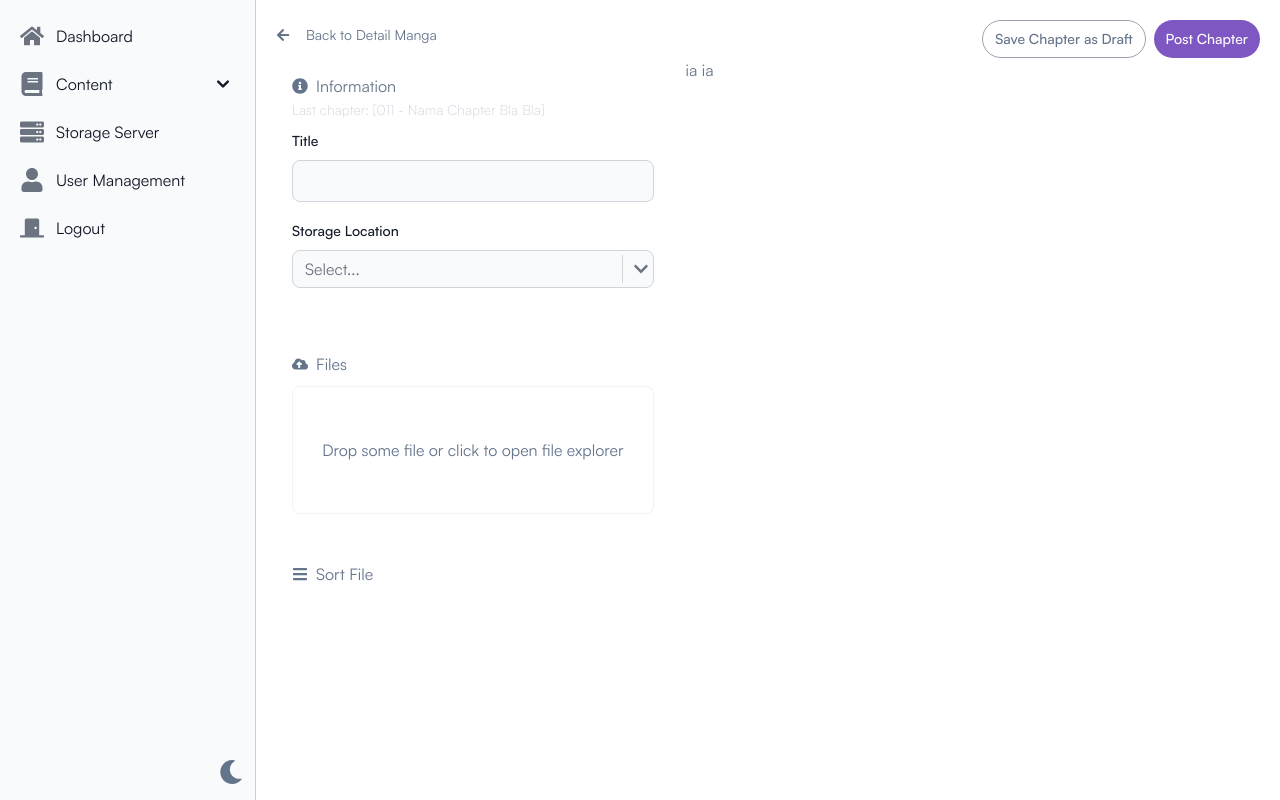
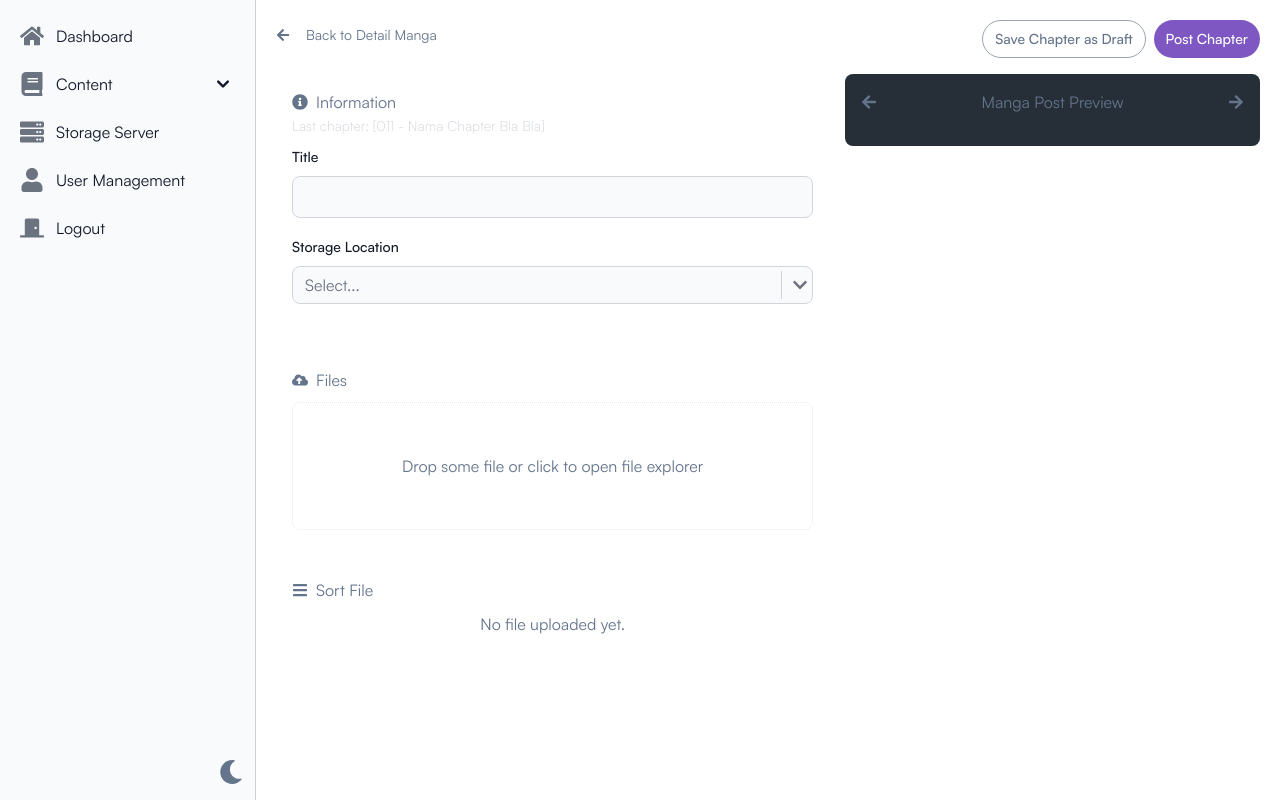
Before and after one commit to azzahradins/kyscms-js, a Next.js app: page /manga/detail/1/chapters/add in a window 1280 px wide. Built offline with nearby package versions, Linux system fonts and the light colour scheme.

Commit message:
[update] add new chapters

```diff
--- a/app/(private)/manga/detail/[slug]/(forms)/chapters/add/chapterAddForm.tsx
+++ /dev/null
@@ -1,91 +0,0 @@
-import { InputFieldFb as InputField, SelectInput } from '@/components/Forms'
-import Link from 'next/link'
-import { useCallback, useState } from 'react'
-import { useDropzone } from 'react-dropzone'
-import { FaBars, FaCloudUploadAlt, FaInfoCircle } from 'react-icons/fa'
-import { SortImage } from './components/SortImage'
-import { randomBytes } from 'crypto'
-
-export interface IFileList {
-  id: string
-  file: File
-}
-
-export default function ChapterAddForm (): React.ReactElement {
-  const [fileList, setFileList] = useState<IFileList[]>([])
-
-  const onDrop = useCallback((accepted: any) => {
-    accepted.forEach((element: File) => {
-      setFileList(oldList => [...oldList, { id: randomBytes(8).toString('hex'), file: element }])
-    })
-  }, [])
-
-  const { getRootProps, getInputProps, isDragActive } = useDropzone({
-    onDrop,
-    accept: {
-      'image/jpeg': [],
-      'image/png': [],
-      'image/webp': []
-    }
-  })
-
-  const removeImage = (key: string): void => {
-    const newList = fileList.filter((item) => item.id !== key)
-    setFileList(newList)
-  }
-
-  return (
-    <div className='flex flex-row gap-4'>
-      <div className='w-full lg:w-2/5'>
-        <div className='p-4 dark:bg-dark-2 rounded-lg mb-4'>
-          <div className='mb-2'>
-            <span className='inline-flex gap-2'> <FaInfoCircle className='self-center'/> Information </span>
-            <p className='text-sm font-light text-gray-300'>Last chapter: <Link href='#'>[011 - Nama Chapter Bla Bla]</Link></p>
-          </div>
-          <InputField
-            name='title'
-            label='Title'/>
-          <SelectInput
-            name='server'
-            label='Storage Location'
-            options={[{ value: 'gd1', label: 'Google Drive 1' }, { value: 'wp1', label: 'Wordpress 1' }, { value: 'cd1', label: 'Custom Domain 1' }]}
-            isMulti/>
-        </div>
-
-        <div className='p-4 dark:bg-dark-2 rounded-lg mb-4'>
-          <div className='mb-2'>
-            <span className='inline-flex gap-2'> <FaCloudUploadAlt className='self-center'/> Files </span>
-          </div>
-          <div {...getRootProps()}>
-            <input {...getInputProps()} />
-            <div className='border p-4 border-dotted rounded-lg h-32 flex justify-center'>
-            {isDragActive
-              ? <span className='self-center'> Just drop it here </span>
-              : <span className='self-center'> Drop some file or click to open file explorer </span>
-            }
-            </div>
-          </div>
-        </div>
-
-        <div className='p-4 dark:bg-dark-2 rounded-lg'>
-          <div className='mb-2'>
-            <span className='inline-flex gap-2'> <FaBars className='self-center'/> Sort File </span>
-          </div>
-          <div>
-            <SortImage itemList={fileList} handleRemove={removeImage}/>
-          </div>
-        </div>
-
-      </div>
-      <PreviewFile />
-    </div>
-  )
-}
-
-const PreviewFile = (): React.ReactElement => {
-  return (
-    <div>
-      ia ia
-    </div>
-  )
-}
--- /dev/null
+++ b/app/(private)/manga/detail/[slug]/(forms)/chapters/add/components/ChapterInformation.tsx
@@ -0,0 +1,22 @@
+import { InputFieldFb as InputField, SelectInput } from '@/components/Forms'
+import Link from 'next/link'
+import { FaInfoCircle } from 'react-icons/fa'
+
+export const ChapterInformation = (): React.ReactElement => {
+  return (
+    <div className='p-4 dark:bg-dark-2 rounded-lg mb-4'>
+      <div className='mb-2'>
+        <span className='inline-flex gap-2'> <FaInfoCircle className='self-center'/> Information </span>
+        <p className='text-sm font-light text-gray-300'>Last chapter: <Link href='#'>[011 - Nama Chapter Bla Bla]</Link></p>
+      </div>
+      <InputField
+        name='title'
+        label='Title'/>
+      <SelectInput
+        name='server'
+        label='Storage Location'
+        options={[{ value: 'gd1', label: 'Google Drive 1' }, { value: 'wp1', label: 'Wordpress 1' }, { value: 'cd1', label: 'Custom Domain 1' }]}
+        isMulti/>
+    </div>
+  )
+}
--- a/app/(private)/manga/detail/[slug]/(forms)/chapters/add/components/DragDrop.tsx
+++ b/app/(private)/manga/detail/[slug]/(forms)/chapters/add/components/DragDrop.tsx
@@ -0,0 +1,43 @@
+import { randomBytes } from 'crypto'
+import { type SetStateAction, useCallback } from 'react'
+import { useDropzone } from 'react-dropzone'
+import { FaCloudUploadAlt } from 'react-icons/fa'
+import { type IFileList } from '../page'
+
+export interface IDragDrop {
+  setFileList: React.Dispatch<SetStateAction<IFileList[]>>
+}
+
+export const DragDrop = ({ setFileList }: IDragDrop): React.ReactElement => {
+  const onDrop = useCallback((accepted: any) => {
+    accepted.forEach((element: File) => {
+      setFileList((oldList: any) => [...oldList, { id: randomBytes(8).toString('hex'), file: element }])
+    })
+  }, [])
+
+  const { getRootProps, getInputProps, isDragActive } = useDropzone({
+    onDrop,
+    accept: {
+      'image/jpeg': [],
+      'image/png': [],
+      'image/webp': []
+    }
+  })
+
+  return (
+    <div className='p-4 dark:bg-dark-2 rounded-lg mb-4'>
+      <div className='mb-2'>
+        <span className='inline-flex gap-2'> <FaCloudUploadAlt className='self-center'/> Files </span>
+      </div>
+      <div {...getRootProps()}>
+        <input {...getInputProps()} />
+        <div className='border p-4 border-dotted rounded-lg h-32 flex justify-center'>
+        {isDragActive
+          ? <span className='self-center'> Just drop it here </span>
+          : <span className='self-center'> Drop some file or click to open file explorer </span>
+        }
+        </div>
+      </div>
+    </div>
+  )
+}
--- /dev/null
+++ b/app/(private)/manga/detail/[slug]/(forms)/chapters/add/components/PreviewImage.tsx
@@ -0,0 +1,33 @@
+import { FaArrowLeft, FaArrowRight } from 'react-icons/fa'
+import { type IFileList } from '../page'
+import { useState } from 'react'
+
+interface IPreviewImage {
+  itemList?: IFileList[]
+}
+
+export const PreviewImage = ({
+  itemList
+}: IPreviewImage): React.ReactElement => {
+  const [position, setPosition] = useState(itemList?.length > 1 ? itemList[0].id : 0)
+
+  return (
+    <main className='w-3/4'>
+      <section className='sticky top-4 bg-dark-2 p-4 rounded-lg'>
+        <nav className='flex flex-row items-center justify-between mb-4'>
+          <FaArrowLeft/>
+          <p>Manga Post Preview</p>
+          <FaArrowRight/>
+        </nav>
+        <article className='grid grid-cols-4'>
+          {itemList?.map((image, index) => (
+            <div key={image.id} className=''>
+              <span className='text-sm font-semibold text-center mb-2'> Page {index + 1}</span>
+              <img src={URL.createObjectURL(image.file)} className='mb-4 max-h-65 overflow-y-auto'/>
+            </div>
+          ))}
+        </article>
+      </section>
+    </main>
+  )
+}
--- a/app/(private)/manga/detail/[slug]/(forms)/chapters/add/components/SortImage.tsx
+++ b/app/(private)/manga/detail/[slug]/(forms)/chapters/add/components/SortImage.tsx
@@ -1,21 +1,71 @@
-import { type IFileList } from '../chapterAddForm'
+import { FaBars, FaTimes } from 'react-icons/fa'
+import { DragDropContext, Draggable, Droppable } from 'react-beautiful-dnd'
+import { type IFileList } from '../page'
+import { type SetStateAction } from 'react'
 
 interface ISortImage {
-  itemList?: IFileList[]
-  handleRemove: (key: string) => void
+  fileList: IFileList[]
+  setFileList: React.Dispatch<SetStateAction<IFileList[]>>
 }
 
 export const SortImage = ({
-  itemList,
-  handleRemove
+  fileList,
+  setFileList
 }: ISortImage): React.ReactElement => {
+  const removeImage = (key: string): void => {
+    const newList = fileList.filter((val) => val.id !== key)
+    setFileList(newList)
+  }
+
+  const handleOnDragEnd = (result: any): any => {
+    console.log(result.destination)
+
+    if (result.destination === null) return
+
+    const items = Array.from(fileList)
+    const [reorderedItem] = items.splice(result.source.index, 1)
+    items.splice(result.destination.index, 0, reorderedItem)
+
+    setFileList(items)
+  }
+
   return (
-    <div className='flex flex-col gap-4'>
-      {itemList?.map((val, index) => {
-        return (
-          <div key={val.id} className='p-4 border rounded-lg' onClick={() => { handleRemove(val.id) }}> {val.file.name} </div>
-        )
-      })}
+    <div className='p-4 dark:bg-gradient-to-b dark:from-dark-2 dark:to-transparent rounded-lg'>
+      <div className='mb-2'>
+        <span className='inline-flex gap-2'> <FaBars className='self-center'/> Sort File </span>
+      </div>
+      <div>
+        {(fileList != null) && fileList.length > 0
+          ? <DragDropContext onDragEnd={handleOnDragEnd}>
+              <Droppable droppableId='imageList'>
+                {(provided) => (
+                  <div className='flex flex-col' {...provided.droppableProps} ref={provided.innerRef}>
+                    <span>Drag and drop each page to sort files</span>
+                    { fileList?.map((val, index) => {
+                      return <Draggable key={val.id} draggableId={val.id} index={index}>
+                        {(provided) => (
+                          <div
+                            ref={provided.innerRef}
+                            key={val.id}
+                            className='p-4 mt-2 rounded-lg flex flex-row items-center justify-between bg-gradient-to-tr from-dark-1 to-gray-700 shadow-lg'
+                            {...provided.draggableProps}
+                            {...provided.dragHandleProps}>
+                            <span>{val.file.name}</span>
+                            <FaTimes onClick={() => { removeImage(val.id) }} className='text-red-400 hover:text-red-500'/>
+                          </div>
+                        )}
+                      </Draggable>
+                    })}
+                    {provided.placeholder}
+                  </div>
+                )}
+              </Droppable>
+            </DragDropContext>
+          : <div className='text-center'>
+              No file uploaded yet.
+            </div>
+        }
+      </div>
     </div>
   )
 }
--- a/app/(private)/manga/detail/[slug]/(forms)/chapters/add/page.tsx
+++ b/app/(private)/manga/detail/[slug]/(forms)/chapters/add/page.tsx
@@ -1,23 +1,45 @@
+/* eslint-disable @typescript-eslint/strict-boolean-expressions */
 'use client'
 
 import { Button, Form } from '@/components/Forms'
 import { BackNavigation } from '@/components/Navigation/BackNavigation'
 import { useForm } from 'react-hook-form'
-import ChapterAddForm from './chapterAddForm'
+import { ChapterInformation } from './components/ChapterInformation'
+import { PreviewImage } from './components/PreviewImage'
+import { useState } from 'react'
+import { SortImage } from './components/SortImage'
+import { DragDrop } from './components/DragDrop'
 
-export default function MangaDetail ({ params }: { params: { slug: string }, children: React.ReactNode }): React.ReactElement {
+export interface IFileList {
+  id: string
+  file: File
+}
+
+export default function ChapterAdd ({ params }: { params: { slug: string }, children: React.ReactNode }): React.ReactElement {
+  const [fileList, setFileList] = useState<IFileList[]>([])
+
   return (
-    <main className="wrapper">
-      <div className='flex flex-row justify-between'>
+    <Form methods={useForm()} onSubmit={(val: any) => { console.log(val) }} className='wrapper'>
+      <div className='flex flex-row justify-between mb-4'>
         <BackNavigation target={`/manga/detail/${params.slug}/`} label='Detail Manga' />
         <div className='lg:inline-flex hidden gap-2'>
           <Button text='Save Chapter as Draft' size='sm' style='pills' type='button' variant='gray'/>
-          <Button text='Post Chapter' size='sm' style='pills' type='button'/>
+          <Button text='Post Chapter' size='sm' style='pills' type='submit'/>
         </div>
       </div>
-      <Form methods={useForm()}>
-        <ChapterAddForm />
-      </Form>
-    </main>
+
+      <div className='flex flex-col md:flex-row gap-4'>
+        <div className='w-full lg:min-w-75'>
+          <ChapterInformation />
+          <DragDrop
+            setFileList={setFileList}/>
+          <SortImage
+            fileList={fileList}
+            setFileList={setFileList}/>
+        </div>
+        <PreviewImage itemList={fileList}/>
+      </div>
+      {/* <ChapterAddForm /> */}
+    </Form>
   )
 }
--- a/package.json
+++ b/package.json
@@ -18,6 +18,7 @@
     "@tailwindcss/line-clamp": "^0.4.4",
     "@types/node": "18.15.11",
     "@types/react": "18.0.33",
+    "@types/react-beautiful-dnd": "^13.1.4",
     "@types/react-dom": "18.0.11",
     "chart.js": "^4.4.0",
     "eslint-config-next": "13.2.4",
@@ -28,6 +29,7 @@
     "next": "13.2.4",
     "next-themes": "^0.2.1",
     "react": "18.2.0",
+    "react-beautiful-dnd": "^13.1.1",
     "react-chartjs-2": "^5.2.0",
     "react-dom": "18.2.0",
     "react-dragula": "^1.1.17",
```
Also changed, not shown: 1 other file (tests, documents, lock files or other folders).
